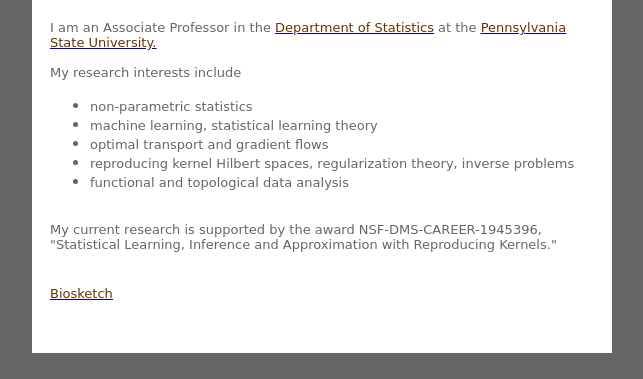
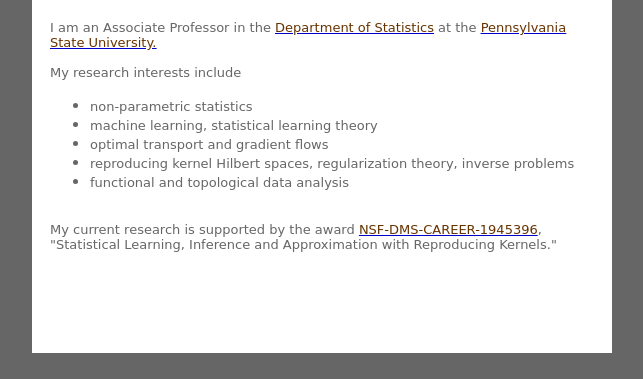
Before and after one commit to bharathsv/bharathsv.github.io, a plain HTML site: page index.html in a window 1280 px wide. Shown: the part 624-1003 px from the top of the page, without its empty margins (318-961 px from the left). Drawn offline with Linux system fonts and the light colour scheme.

Commit message:
removed biosketch

```diff
--- a/index.html
+++ b/index.html
@@ -112,14 +112,11 @@
                     </font></span></li>
               </ul>
               <address><span style="font-style: normal;"><font size="2"> <br>
-                    My current research is supported by the award
-                    NSF-DMS-CAREER-1945396, "Statistical Learning, Inference and
-                    Approximation with Reproducing Kernels."<br>
-                    <br>
-                  </font></span><br>
-                <span style="font-style: normal;"></span><span style="font-style: normal;"></span><u><font><font><font><font
-                          size="2"><a href="biosketch.html"><u><span style="font-style: normal;"><font
-                                  size="2"><font color="#663300">Biosketch</font></font></span></u></a></font></font></font></font></u><br>
+                    My current research is supported by the award <a href="https://www.nsf.gov/awardsearch/showAward?AWD_ID=1945396&amp;HistoricalAwards=false"
+                      target="_blank"><span style="color: #663300;">NSF-DMS-CAREER-1945396</span></a>,
+                    "Statistical Learning, Inference and Approximation with
+                    Reproducing Kernels."</font></span><u><font><font><font><font
+                          size="2"><a href="biosketch.html"><u><span style="font-style: normal;"></span></u></a></font></font></font></font></u><br>
               </address>
             </td>
           </tr>
```
